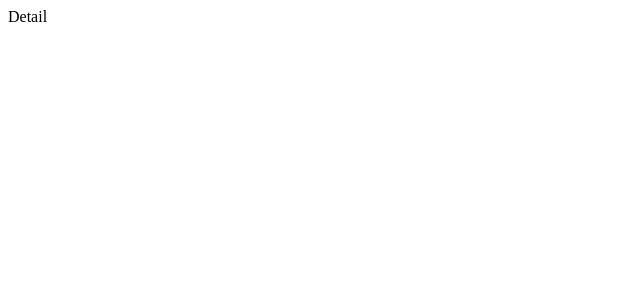
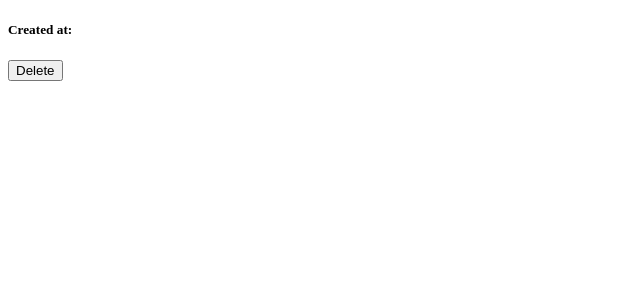
Before and after one commit to yangheat/vanila-redux, a React (Create React App) app: page /1643036999400 in a window 1280 px wide. Shown: the top 300 px of the page, without its empty margins (0-640 px from the left). Built offline with nearby package versions, Linux system fonts and the light colour scheme.

Commit message:
Add delete page and delete component

```diff
--- /dev/null
+++ b/src/components/Delete.js
@@ -0,0 +1,17 @@
+import React from "react";
+import { connect } from "react-redux";
+import { actionCreators } from "../store";
+
+function Delete({ onBtnClick }) {
+  return <button onClick={onBtnClick}>Delete</button>;
+}
+
+function mapDispatchToProps(dispatch, ownProps) {
+  return {
+    onBtnClick: () => {
+      dispatch(actionCreators.deleteTodo(ownProps.id));
+    },
+  };
+}
+
+export default connect(null, mapDispatchToProps)(Delete);
--- a/src/components/Todo.js
+++ b/src/components/Todo.js
@@ -1,17 +1,21 @@
 import React from "react";
 import { connect } from "react-redux";
+import { Link } from "react-router-dom";
 import { actionCreators } from "../store";
+import Delete from "./Delete";
 
-function Todo({ text, onBtnClick }) {
+function Todo({ text, id, onBtnClick }) {
   return (
     <li>
-      {text} <button onClick={onBtnClick}>DEL</button>
+      <Link to={`${id}`}>{text}</Link>
+      {/* <button onClick={onBtnClick}>DEL</button> */}
+      <Delete id={id} />
     </li>
   );
 }
 
 function mapDispatchToProps(dispatch, ownProps) {
-  console.log(dispatch, ownProps);
+  // 해당 위치에 함수를 추가하게 되면 props에 추가됨.
   return { onBtnClick: () => dispatch(actionCreators.deleteTodo(ownProps.id)) };
 }
 
--- a/src/routes/Detail.js
+++ b/src/routes/Detail.js
@@ -1 +1,29 @@
-export default () => "Detail";
+import React from "react";
+import { useParams } from "react-router-dom";
+import { connect } from "react-redux";
+import { Link } from "react-router-dom";
+
+import Delete from "../components/Delete";
+
+function Detail({ toDos }) {
+  const id = parseInt(useParams().id);
+  const toDo = toDos.find((e) => e.id === id);
+
+  return (
+    <>
+      <h1>{toDo?.text}</h1>
+      <h5>Created at: {toDo?.id}</h5>
+      <Link to="/">
+        <Delete id={toDo?.id} />
+      </Link>
+    </>
+  );
+}
+
+function mapStateToProps(state, ownProps) {
+  return { toDos: state };
+}
+
+function mapDispatchtoProps(dispatch) {}
+
+export default connect(mapStateToProps)(Detail);
--- a/src/routes/Home.js
+++ b/src/routes/Home.js
@@ -15,6 +15,7 @@ function Home({ toDos, addToDo }) {
     addToDo(text);
     setText("");
   }
+
   return (
     <>
       <h2>To Do</h2>
```
